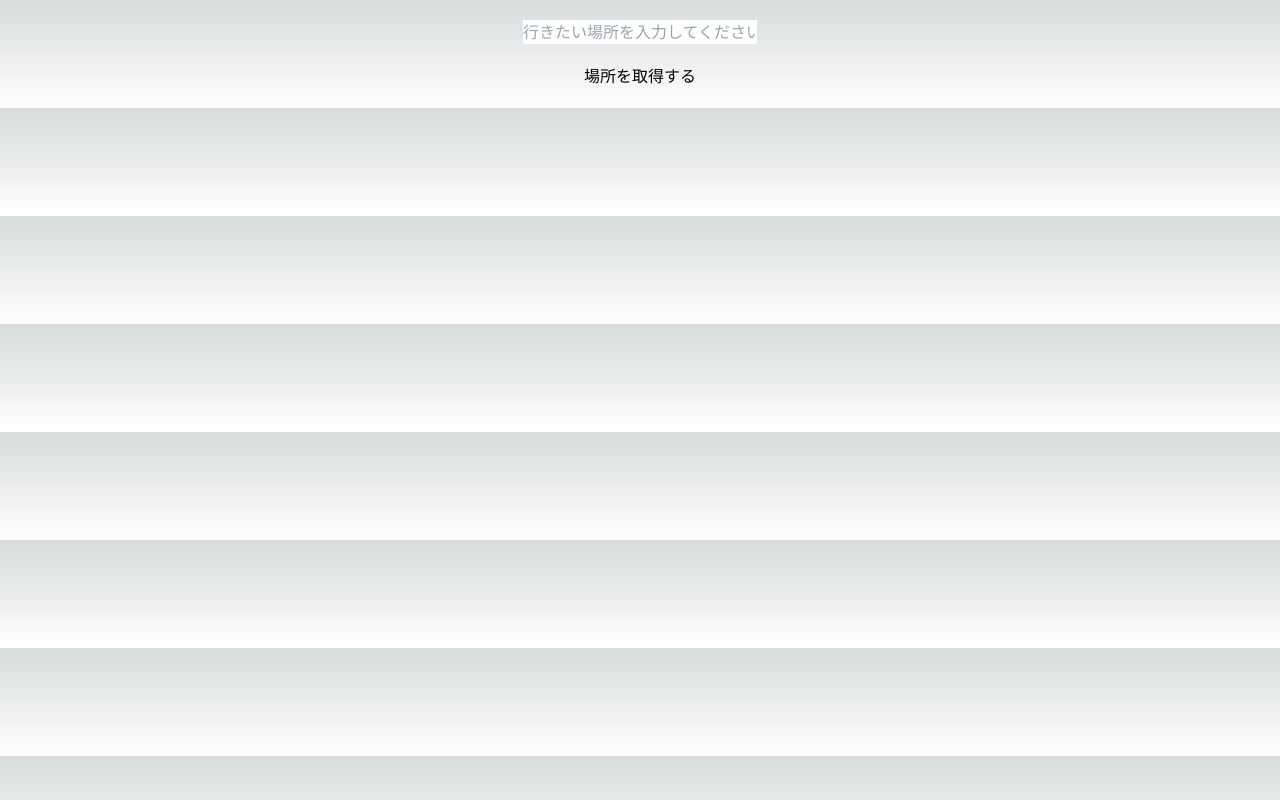
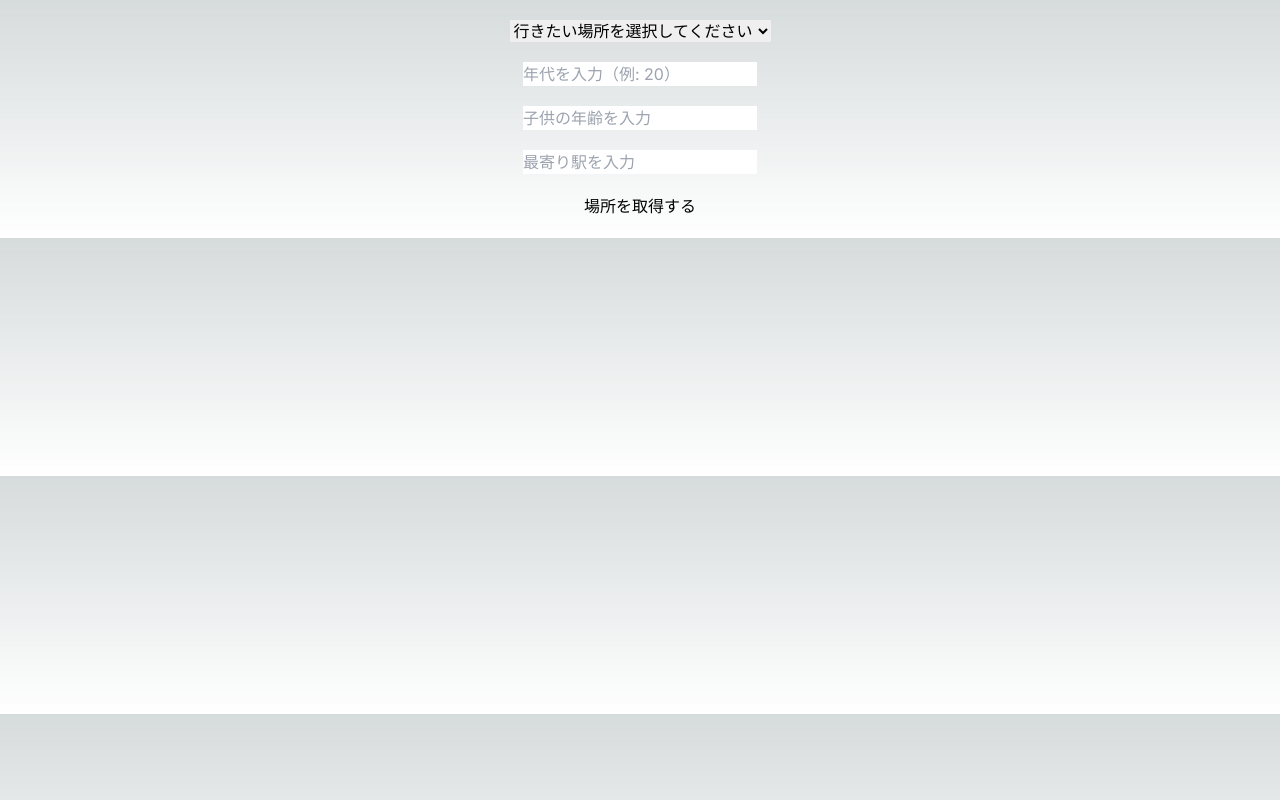
Before and after one commit to ms-engineer-bc7/teamb-lastPJ, a Next.js app in the folder front/: page /parks in a window 1280 px wide. Built offline with nearby package versions, Linux system fonts and the light colour scheme.

Commit message:
フロントエンドのLLMに対してのPOST追加

```diff
--- a/front/src/app/parks/page.tsx
+++ b/front/src/app/parks/page.tsx
@@ -8,10 +8,16 @@ type PlaceResponse = {
 };
 
 export default function PlacesPage() {
-  const [location, setLocation] = useState('35.7356,139.6522');
+  const [location, setLocation] = useState('35.7356,139.6522');// デフォルトの座標を設定
   const [query, setQuery] = useState(''); //初期値を空の文字列で設定
   const [radius, setRadius] = useState(2000);
   const [placesMessage, setPlacesMessage] = useState<string>("");
+  const [age, setAge] = useState<number | undefined>(undefined); // 年齢を数値またはundefinedで管理
+  const [station, setStation] = useState(''); // 新しい状態
+  const [childAge, setChildAge] = useState<number | undefined>(undefined);  // 子供の年齢もundefinedで管理
+  // const [employment, setEmployment] = useState('');
+  // const [maritalStatus, setMaritalStatus] = useState('');
+  // const [lifestyle, setLifestyle] = useState('');
 
   // POSTリクエストで場所を取得する関数
   const fetchPlaces = async () => {
@@ -22,27 +28,59 @@ export default function PlacesPage() {
         query, // これはユーザーの入力から取得した値
         radius,
         language: 'ja',
+        age: age || undefined, // 空の場合は undefined を設定 (バックエンドでの処理の改善が必要)
+        station,
+        child_age: childAge,
       };
 
+      console.log('Request Body:', requestBody);
       // POSTリクエストの送信
       const response = await axios.post('http://localhost:8000/places/', requestBody);
 
       // レスポンスの受け取りと状態の更新
       const data: PlaceResponse = response.data;
-      setPlacesMessage(data.message);
-    } catch (error) {
-      console.error(error);
+      setPlacesMessage(response.data.message);
+    } catch (error: any) {
+      console.error('Error posting data:', error?.response?.data ?? "No error data");
+      console.error('Detailed error:', JSON.stringify(error?.response?.data, null, 2));  // JSON形式でエラー詳細を出力
     }
   };
 
   return (
     <div style={{ display: 'flex', flexDirection: 'column', alignItems: 'center', gap: '20px', paddingTop: '20px' }}>
-      {/* テキスト入力フォーム */}
+      <select value={query} onChange={e => setQuery(e.target.value)}>
+        <option value="">行きたい場所を選択してください</option>
+        <option value="公園">公園</option>
+        <option value="美術館">美術館</option>
+        <option value="図書館">図書館</option>
+      </select>
       <input
         type="text"
-        value={query}
-        onChange={(e) => setQuery(e.target.value)}
-        placeholder="行きたい場所を入力してください"
+        value={age === undefined ? '' : age.toString()}
+        onChange={e => {
+          const parsedAge = parseInt(e.target.value, 10);
+          if (!isNaN(parsedAge)) {
+             setAge(parsedAge);
+          } else {
+             setAge(undefined);
+          }
+        }}
+        placeholder="年代を入力（例: 20）"
+      />
+      <input
+        type="number"
+        value={childAge === undefined ? '' : childAge.toString()}
+        onChange={e => {
+        const parsedAge = parseInt(e.target.value, 10);
+        setChildAge(!isNaN(parsedAge) ? parsedAge : undefined);
+        }}
+        placeholder="子供の年齢を入力"
+      />
+      <input
+        type="text"
+        value={station}
+        onChange={e => setStation(e.target.value)}
+        placeholder="最寄り駅を入力"
       />
       <button onClick={fetchPlaces}>場所を取得する</button>
 
@@ -55,3 +93,35 @@ export default function PlacesPage() {
     </div>
   );
 }
+      {/* <select value={childAge} onChange={(e) => setChildAge(e.target.value)}>
+        <option value="">子供の年齢を選択</option>
+        <option value="0-5">0-5歳</option>
+        <option value="6-12">6-12歳</option>
+        <option value="13-18">13-18歳</option>
+      </select>
+      <select value={employment} onChange={(e) => setEmployment(e.target.value)}>
+        <option value="">雇用形態を選択</option>
+        <option value="full-time">フルタイム勤務</option>
+        <option value="part-time">パートタイム勤務</option>
+      </select>
+      <select value={maritalStatus} onChange={(e) => setMaritalStatus(e.target.value)}>
+        <option value="">結婚状態を選択</option>
+        <option value="single">独身</option>
+        <option value="married">既婚</option>
+      </select>
+      <select value={lifestyle} onChange={(e) => setLifestyle(e.target.value)}>
+        <option value="">選択してください</option>
+        <option value="active">アクティブ</option>
+        <option value="homebody">インドア派</option>
+      </select> */}
+//       <button onClick={fetchPlaces}>場所を取得する</button>
+
+//       {/* 取得したデータを表示 */}
+//       <ul>
+//         {placesMessage.split(', ').map((name, index) => (
+//           <li key={index}>{name}</li>
+//         ))}
+//       </ul>
+//     </div>
+//   );
+// }
```
